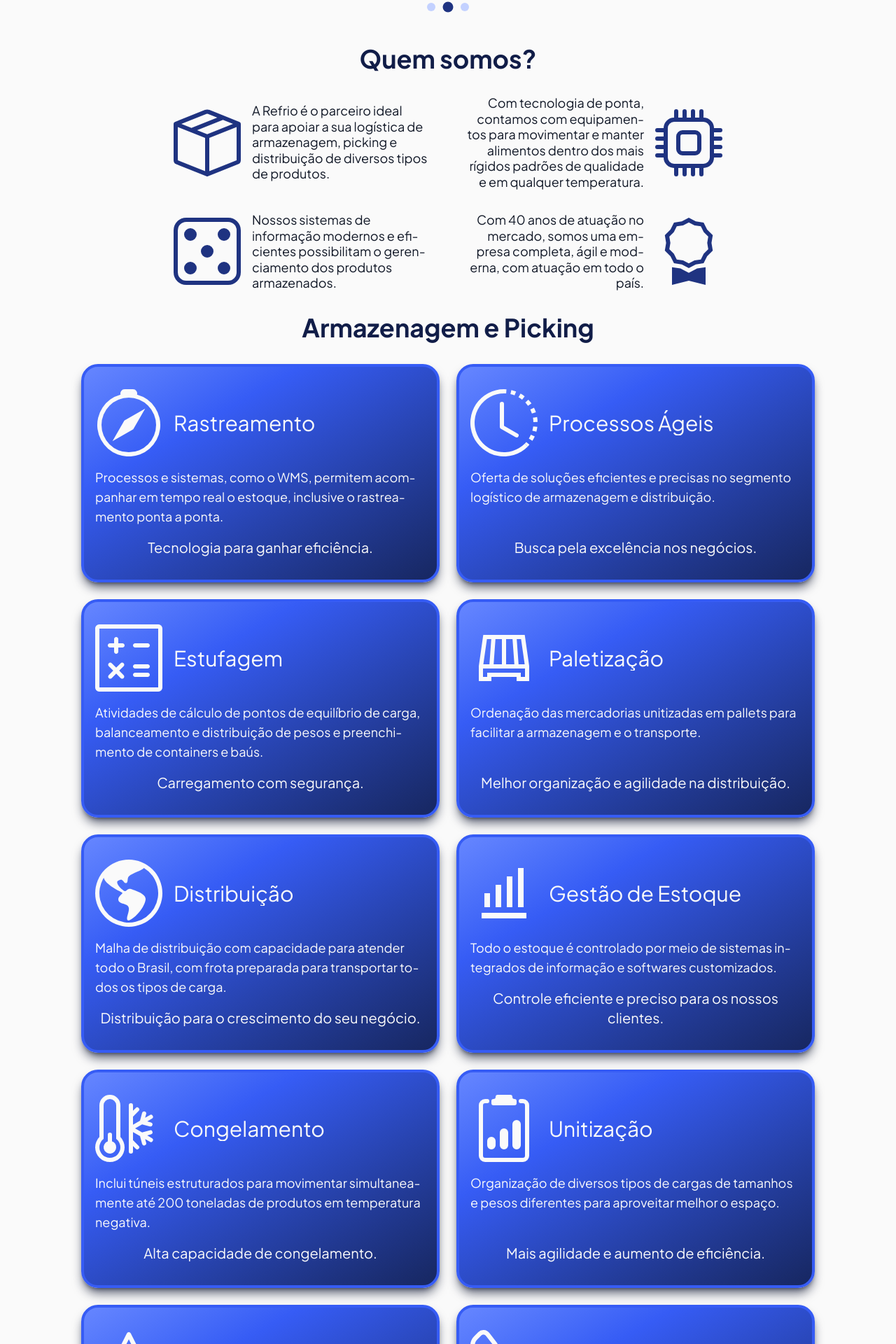
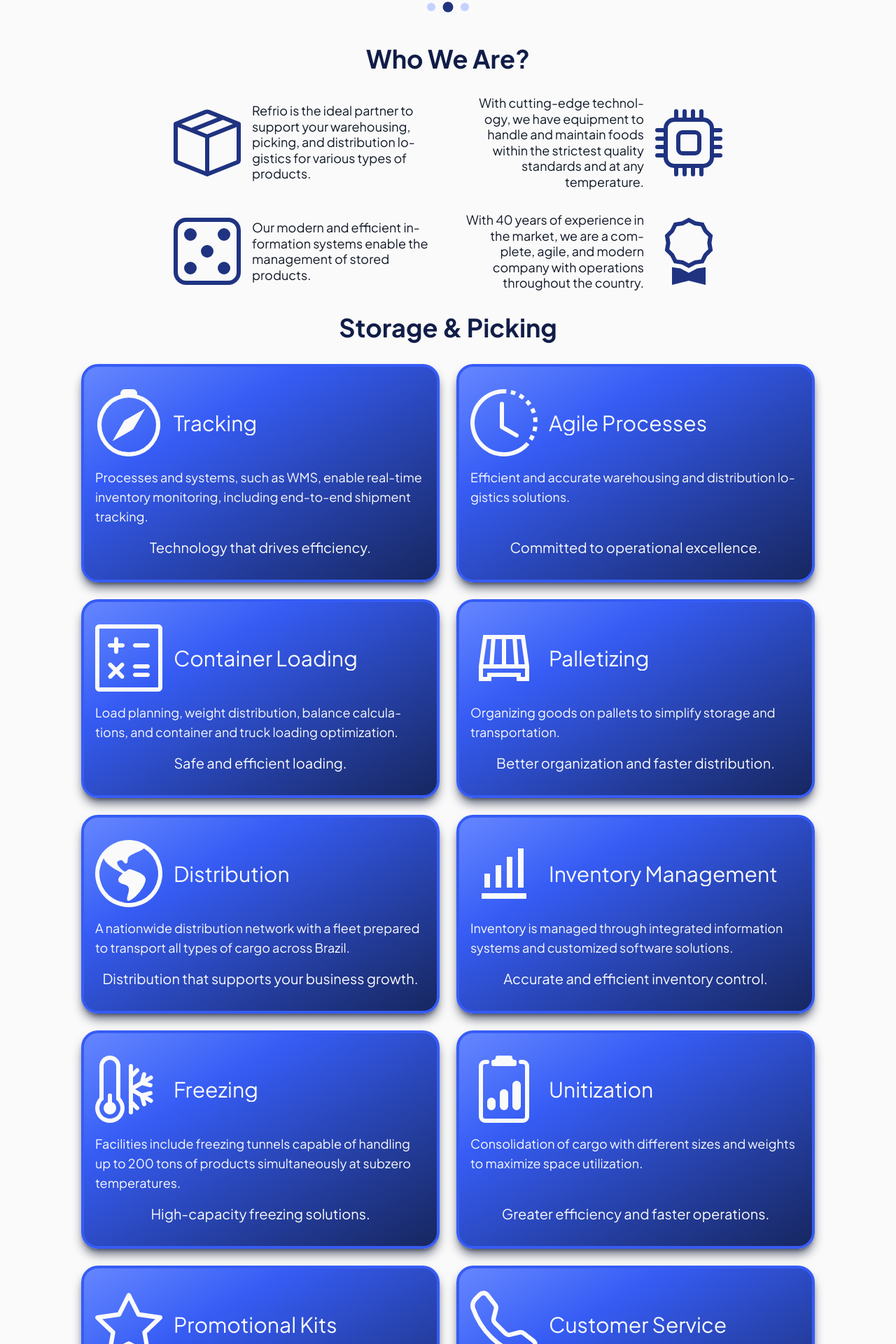
Before and after one commit to erikhenriqueal/refrio-modernization-proposal, a Next.js app: page /en in a window 1280 px wide. Shown: the part 776-2696 px from the top of the page at 70% size. Built offline with nearby package versions, Linux system fonts and the light colour scheme.

Commit message:
refactor: update i18n content

```diff
--- a/src/app/[locale]/page.tsx
+++ b/src/app/[locale]/page.tsx
@@ -115,10 +115,10 @@ export default function HomePage() {
           {/* CTA */}
           <div className="px-2 flex flex-wrap gap-x-8 gap-y-2 justify-center text-center">
             <Anchor href={"#"} variant="primary" shapes={["roundy"]}>
-              Conheça nossa atuação
+              {t("hero-cta-01")}
             </Anchor>
             <Anchor href={"#"} variant="primary" shapes={["roundy"]}>
-              Entre em contato
+              {t("hero-cta-02")}
             </Anchor>
           </div>
           {/* Carousel */}
@@ -162,28 +162,28 @@ export default function HomePage() {
         {/* Description */}
         <section id="about">
           <h1 className="py-8 text-center text-4xl font-bold text-primary-800">
-            Quem somos?
+            {t("sections.about.title")}
           </h1>
           <MultiSide className="gap-x-12 gap-y-8 *:max-w-sm">
             {/* Item 1 - Left */}
             <DescriptionItem
               icon={BsBoxSeam}
-              text="A Refrio é o parceiro ideal para apoiar a sua logística de armazenagem, picking e distribuição de diversos tipos de produtos."
+              text={t("sections.about.description-01")}
             />
             {/* Item 2 - Right */}
             <DescriptionItem
               icon={BsCpu}
-              text="Com tecnologia de ponta, contamos com equipamentos para movimentar e manter alimentos dentro dos mais rígidos padrões de qualidade e em qualquer temperatura."
+              text={t("sections.about.description-02")}
             />
             {/* Item 3 - Left */}
             <DescriptionItem
               icon={BsDice5}
-              text="Nossos sistemas de informação modernos e eficientes possibilitam o gerenciamento dos produtos armazenados."
+              text={t("sections.about.description-03")}
             />
             {/* Item 4 - Right */}
             <DescriptionItem
               icon={BsAward}
-              text="Com 40 anos de atuação no mercado, somos uma empresa completa, ágil e moderna, com atuação em todo o país."
+              text={t("sections.about.description-04")}
             />
           </MultiSide>
         </section>
@@ -192,68 +192,68 @@ export default function HomePage() {
           {/* Storage & Picking */}
           <div id="s&p">
             <h1 className="py-8 text-center text-4xl font-bold text-primary-800">
-              Armazenagem e Picking
+              {t("sections.s&p.title")}
             </h1>
             <div className="w-full px-4 flex flex-row flex-wrap justify-center gap-6 *:min-w-xs *:max-w-lg">
               <SolutionCard
                 icon={BsCompass}
-                title="Rastreamento"
-                description="Processos e sistemas, como o WMS, permitem acompanhar em tempo real o estoque, inclusive o rastreamento ponta a ponta."
-                highlight="Tecnologia para ganhar eficiência."
+                title={t("sections.s&p.cards.0.title")}
+                description={t("sections.s&p.cards.0.description")}
+                highlight={t("sections.s&p.cards.0.highlight")}
               />
               <SolutionCard
                 icon={BsClockHistory}
-                title="Processos Ágeis"
-                description="Oferta de soluções eficientes e precisas no segmento logístico de armazenagem e distribuição."
-                highlight="Busca pela excelência nos negócios."
+                title={t("sections.s&p.cards.1.title")}
+                description={t("sections.s&p.cards.1.description")}
+                highlight={t("sections.s&p.cards.1.highlight")}
               />
               <SolutionCard
                 icon={SlCalculator}
-                title="Estufagem"
-                description="Atividades de cálculo de pontos de equilíbrio de carga, balanceamento e distribuição de pesos e preenchimento de containers e baús."
-                highlight="Carregamento com segurança."
+                title={t("sections.s&p.cards.2.title")}
+                description={t("sections.s&p.cards.2.description")}
+                highlight={t("sections.s&p.cards.2.highlight")}
               />
               <SolutionCard
                 icon={LiaPalletSolid}
-                title="Paletização"
-                description="Ordenação das mercadorias unitizadas em pallets para facilitar a armazenagem e o transporte."
-                highlight="Melhor organização e agilidade na distribuição."
+                title={t("sections.s&p.cards.3.title")}
+                description={t("sections.s&p.cards.3.description")}
+                highlight={t("sections.s&p.cards.3.highlight")}
               />
               <SolutionCard
                 icon={BsGlobeAmericas}
-                title="Distribuição"
-                description="Malha de distribuição com capacidade para atender todo o Brasil, com frota preparada para transportar todos os tipos de carga."
-                highlight="Distribuição para o crescimento do seu negócio."
+                title={t("sections.s&p.cards.4.title")}
+                description={t("sections.s&p.cards.4.description")}
+                highlight={t("sections.s&p.cards.4.highlight")}
               />
               <SolutionCard
                 icon={BiBarChartAlt}
-                title="Gestão de Estoque"
-                description="Todo o estoque é controlado por meio de sistemas integrados de informação e softwares customizados."
-                highlight="Controle eficiente e preciso para os nossos clientes."
+                title={t("sections.s&p.cards.5.title")}
+                description={t("sections.s&p.cards.5.description")}
+                highlight={t("sections.s&p.cards.5.highlight")}
               />
               <SolutionCard
                 icon={BsThermometerSnow}
-                title="Congelamento"
-                description="Inclui túneis estruturados para movimentar simultaneamente até 200 toneladas de produtos em temperatura negativa."
-                highlight="Alta capacidade de congelamento."
+                title={t("sections.s&p.cards.6.title")}
+                description={t("sections.s&p.cards.6.description")}
+                highlight={t("sections.s&p.cards.6.highlight")}
               />
               <SolutionCard
                 icon={BsClipboard2Data}
-                title="Unitização"
-                description="Organização de diversos tipos de cargas de tamanhos e pesos diferentes para aproveitar melhor o espaço."
-                highlight="Mais agilidade e aumento de eficiência."
+                title={t("sections.s&p.cards.7.title")}
+                description={t("sections.s&p.cards.7.description")}
+                highlight={t("sections.s&p.cards.7.highlight")}
               />
               <SolutionCard
                 icon={BsStar}
-                title="Kits Promocionais"
-                description="Manuseio de embalagens, serviço de reembalagem e montagem de kits de produtos, incluindo em temperatura controlada."
-                highlight="Serviços diferenciados para sua empresa."
+                title={t("sections.s&p.cards.8.title")}
+                description={t("sections.s&p.cards.8.description")}
+                highlight={t("sections.s&p.cards.8.highlight")}
               />
               <SolutionCard
                 icon={BsTelephone}
-                title="Atendimento"
-                description="Apresentação de soluções rápidas e adequadas aos questionamentos dos clientes."
-                highlight="Agilidade e atendimento eficiente para nossos clientes."
+                title={t("sections.s&p.cards.9.title")}
+                description={t("sections.s&p.cards.9.description")}
+                highlight={t("sections.s&p.cards.9.highlight")}
               />
             </div>
           </div>
--- a/src/messages/br.json
+++ b/src/messages/br.json
@@ -15,8 +15,76 @@
     "slogan-title": "Refrigerando o <brazil>Brasil</brazil> com <highlight>excelência</highlight> e <highlight>inovação</highlight>.",
     "slogan-subtitle": "Há décadas oferecendo soluções inteligentes para a cadeia de refrigeração nacional.",
 
+    "hero-cta-01": "Conheça nossa Atuação",
+    "hero-cta-02": "Entre em Contato",
+
     "slider-home-01": "Infra-estrutura para armazenar variados tipos de produtos, em qualquer temperatura",
     "slider-home-02": "Linha 100% mecanizada que garante agilidade e segurança na movimentação de carga",
-    "slider-home-03": "Mais de 800 mil m³ de instalações amplas e reversíveis"
+    "slider-home-03": "Mais de 800 mil m³ de instalações amplas e reversíveis",
+
+    "sections": {
+      "about": {
+        "title": "Quem Somos?",
+        "description-01": "A Refrio é o parceiro ideal para apoiar a sua logística de armazenagem, picking e distribuição de diversos tipos de produtos.",
+        "description-02": "Com tecnologia de ponta, contamos com equipamentos para movimentar e manter alimentos dentro dos mais rígidos padrões de qualidade e em qualquer temperatura.",
+        "description-03": "Nossos sistemas de informação modernos e eficientes possibilitam o gerenciamento dos produtos armazenados.",
+        "description-04": "Com 40 anos de atuação no mercado, somos uma empresa completa, ágil e moderna, com atuação em todo o país."
+      },
+      "s&p": {
+        "title": "Armazenagem & Picking",
+        "cards": {
+          "0": {
+            "title": "Rastreamento",
+            "description": "Processos e sistemas, como o WMS, permitem acompanhar em tempo real o estoque, inclusive o rastreamento ponta a ponta.",
+            "highlight": "Tecnologia para ganhar eficiência."
+          },
+          "1": {
+            "title": "Processos Ágeis",
+            "description": "Oferta de soluções eficientes e precisas no segmento logístico de armazenagem e distribuição.",
+            "highlight": "Busca pela excelência nos negócios."
+          },
+          "2": {
+            "title": "Estufagem",
+            "description": "Atividades de cálculo de pontos de equilíbrio de carga, balanceamento e distribuição de pesos e preenchimento de containers e baús.",
+            "highlight": "Carregamento com segurança."
+          },
+          "3": {
+            "title": "Paletização",
+            "description": "Ordenação das mercadorias unitizadas em pallets para facilitar a armazenagem e o transporte.",
+            "highlight": "Melhor organização e agilidade na distribuição."
+          },
+          "4": {
+            "title": "Distribuição",
+            "description": "Malha de distribuição com capacidade para atender todo o Brasil, com frota preparada para transportar todos os tipos de carga.",
+            "highlight": "Distribuição para o crescimento do seu negócio."
+          },
+          "5": {
+            "title": "Gestão de Estoque",
+            "description": "Todo o estoque é controlado por meio de sistemas integrados de informação e softwares customizados.",
+            "highlight": "Controle eficiente e preciso para os nossos clientes."
+          },
+          "6": {
+            "title": "Congelamento",
+            "description": "Inclui túneis estruturados para movimentar simultaneamente até 200 toneladas de produtos em temperatura negativa.",
+            "highlight": "Alta capacidade de congelamento."
+          },
+          "7": {
+            "title": "Unitização",
+            "description": "Organização de diversos tipos de cargas de tamanhos e pesos diferentes para aproveitar melhor o espaço.",
+            "highlight": "Mais agilidade e aumento de eficiência."
+          },
+          "8": {
+            "title": "Kits Promocionais",
+            "description": "Manuseio de embalagens, serviço de reembalagem e montagem de kits de produtos, incluindo em temperatura controlada.",
+            "highlight": "Serviços diferenciados para sua empresa."
+          },
+          "9": {
+            "title": "Atendimento",
+            "description": "Apresentação de soluções rápidas e adequadas aos questionamentos dos clientes.",
+            "highlight": "Agilidade e atendimento eficiente para nossos clientes."
+          }
+        }
+      }
+    }
   }
 }
--- a/src/messages/en.json
+++ b/src/messages/en.json
@@ -15,8 +15,76 @@
     "slogan-title": "Cooling <brazil>Brazil</brazil> with <highlight>excellence</highlight> and <highlight>innovation</highlight>.",
     "slogan-subtitle": "Providing smart solutions for the national cooling chain for decades.",
 
+    "hero-cta-01": "Discover our Operation",
+    "hero-cta-02": "Get in Touch",
+
     "slider-home-01": "Infrastructure for storing various types of products at any temperature",
     "slider-home-02": "100% mechanized line ensuring speed and safety in cargo handling",
-    "slider-home-03": "Over 800,000 m³ of spacious, reversible facilities"
+    "slider-home-03": "Over 800,000 m³ of spacious, reversible facilities",
+
+    "sections": {
+      "about": {
+        "title": "Who We Are?",
+        "description-01": "Refrio is the ideal partner to support your warehousing, picking, and distribution logistics for various types of products.",
+        "description-02": "With cutting-edge technology, we have equipment to handle and maintain foods within the strictest quality standards and at any temperature.",
+        "description-03": "Our modern and efficient information systems enable the management of stored products.",
+        "description-04": "With 40 years of experience in the market, we are a complete, agile, and modern company with operations throughout the country."
+      },
+      "s&p": {
+        "title": "Storage & Picking",
+        "cards": {
+          "0": {
+            "title": "Tracking",
+            "description": "Processes and systems, such as WMS, enable real-time inventory monitoring, including end-to-end shipment tracking.",
+            "highlight": "Technology that drives efficiency."
+          },
+          "1": {
+            "title": "Agile Processes",
+            "description": "Efficient and accurate warehousing and distribution logistics solutions.",
+            "highlight": "Committed to operational excellence."
+          },
+          "2": {
+            "title": "Container Loading",
+            "description": "Load planning, weight distribution, balance calculations, and container and truck loading optimization.",
+            "highlight": "Safe and efficient loading."
+          },
+          "3": {
+            "title": "Palletizing",
+            "description": "Organizing goods on pallets to simplify storage and transportation.",
+            "highlight": "Better organization and faster distribution."
+          },
+          "4": {
+            "title": "Distribution",
+            "description": "A nationwide distribution network with a fleet prepared to transport all types of cargo across Brazil.",
+            "highlight": "Distribution that supports your business growth."
+          },
+          "5": {
+            "title": "Inventory Management",
+            "description": "Inventory is managed through integrated information systems and customized software solutions.",
+            "highlight": "Accurate and efficient inventory control."
+          },
+          "6": {
+            "title": "Freezing",
+            "description": "Facilities include freezing tunnels capable of handling up to 200 tons of products simultaneously at subzero temperatures.",
+            "highlight": "High-capacity freezing solutions."
+          },
+          "7": {
+            "title": "Unitization",
+            "description": "Consolidation of cargo with different sizes and weights to maximize space utilization.",
+            "highlight": "Greater efficiency and faster operations."
+          },
+          "8": {
+            "title": "Promotional Kits",
+            "description": "Packaging, repackaging, and promotional kit assembly services, including temperature-controlled operations.",
+            "highlight": "Value-added services for your business."
+          },
+          "9": {
+            "title": "Customer Service",
+            "description": "Fast and effective solutions tailored to our customers' needs and inquiries.",
+            "highlight": "Responsive and efficient customer support."
+          }
+        }
+      }
+    }
   }
 }
```
